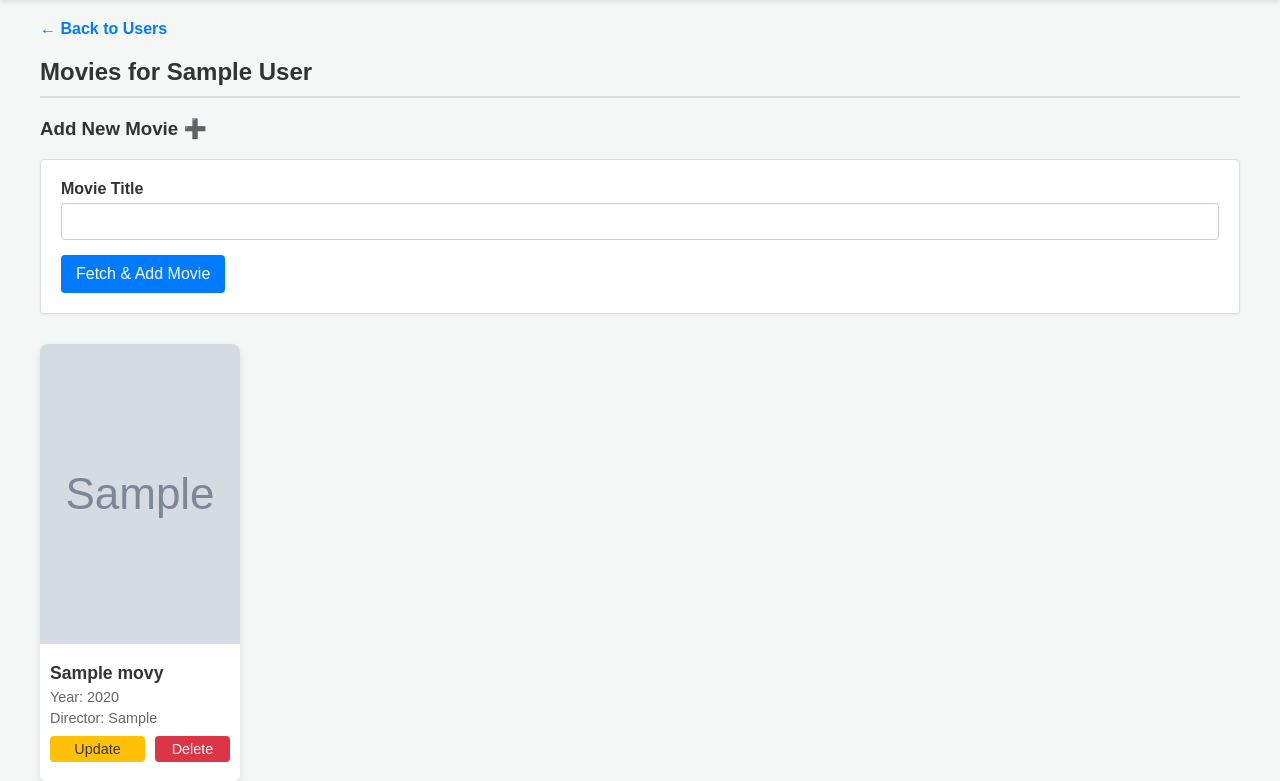
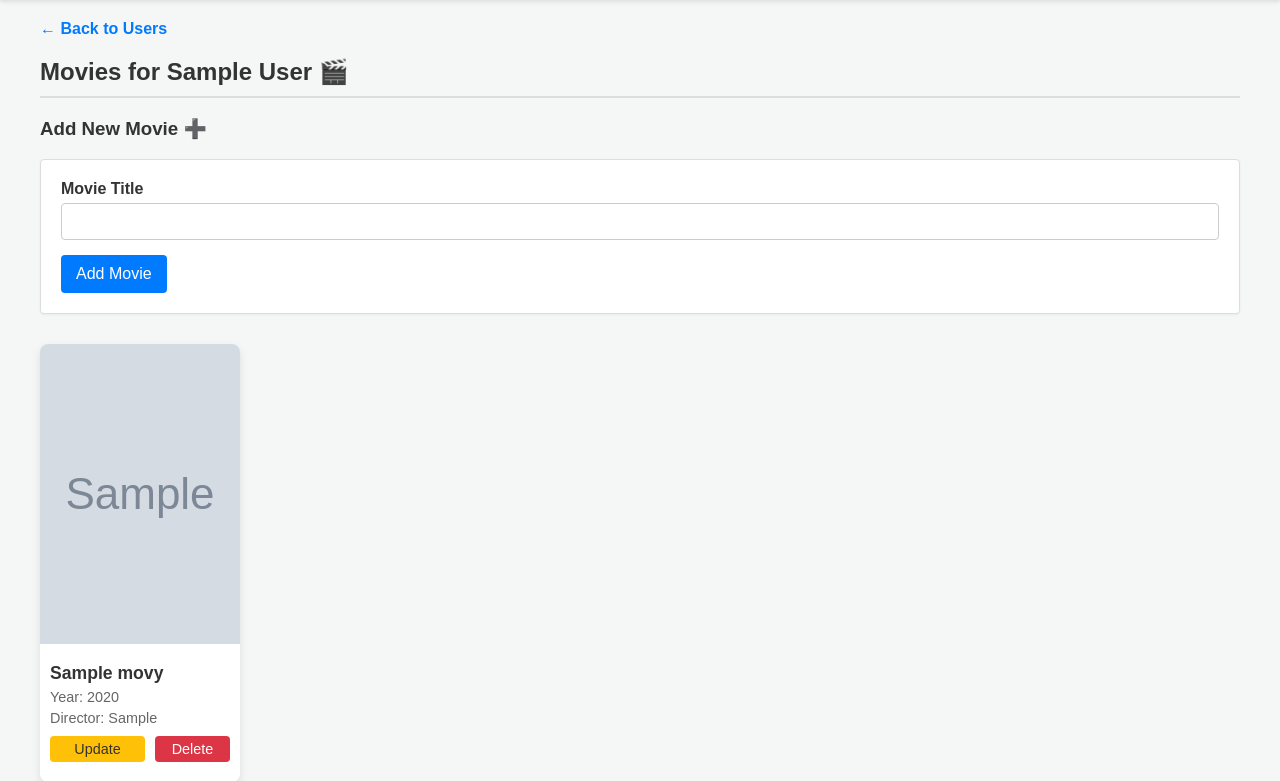
Before and after one commit to emilioquezadanavarro/MovieWebApp, a Flask app: page /users/1/movies in a window 1280 px wide. Shown: the part 58-839 px from the top of the page. Run offline with Flask 3, Linux system fonts and the light colour scheme; tables that the repository leaves empty hold one stand-in row (values such as "Sample post"); grey boxes marked "Sample" are stand-in pictures.

Commit message:
Updated text

```diff
--- a/templates/movies.html
+++ b/templates/movies.html
@@ -18,7 +18,7 @@
     {% endwith %}
 
     <!-- Header -->
-    <h2 class="page-header">Movies for {{ user.name }}</h2>
+    <h2 class="page-header">Movies for {{ user.name }} 🎬</h2>
     <!-- Add Movie Form Placeholder (Route 4) -->
     <div class="add-movie-section">
         <h3>Add New Movie ➕</h3>
@@ -28,7 +28,7 @@
                 <label for="movie_title" class="form-label">Movie Title</label>
                 <input type="text" class="form-control" id="movie_title" name="movie_title" required>
             </div>
-            <button type="submit" class="btn-primary">Fetch & Add Movie</button>
+            <button type="submit" class="btn-primary">Add Movie</button>
         </form>
     </div>
 
```
